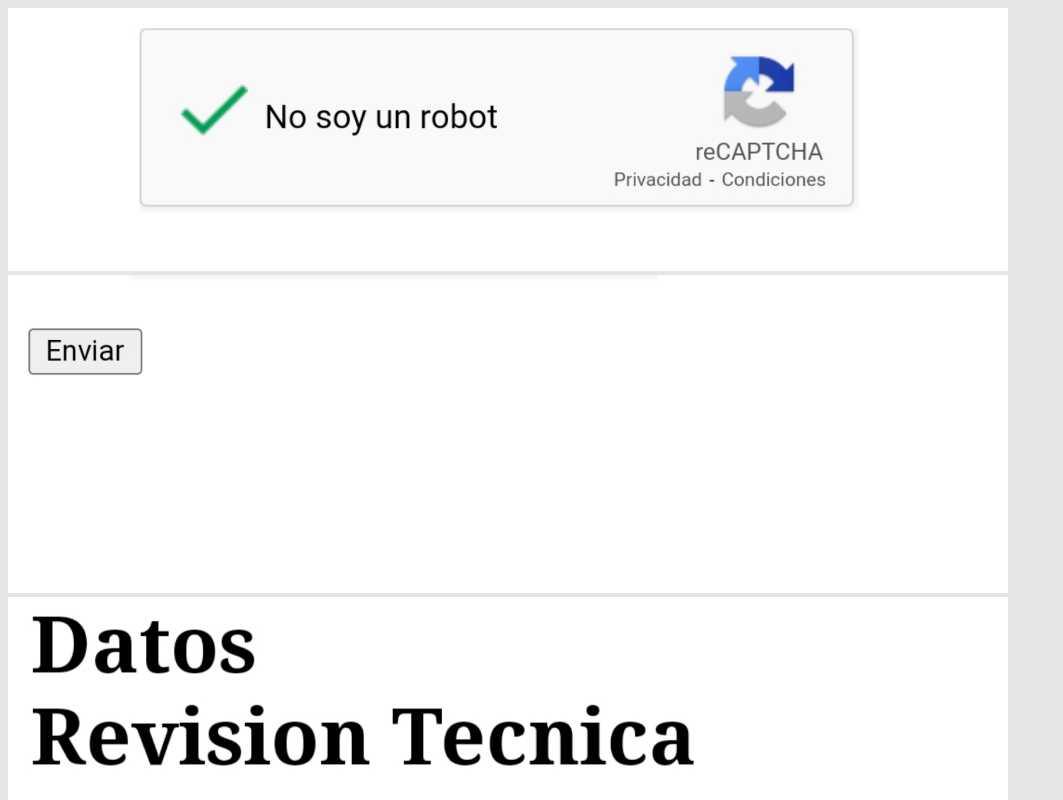
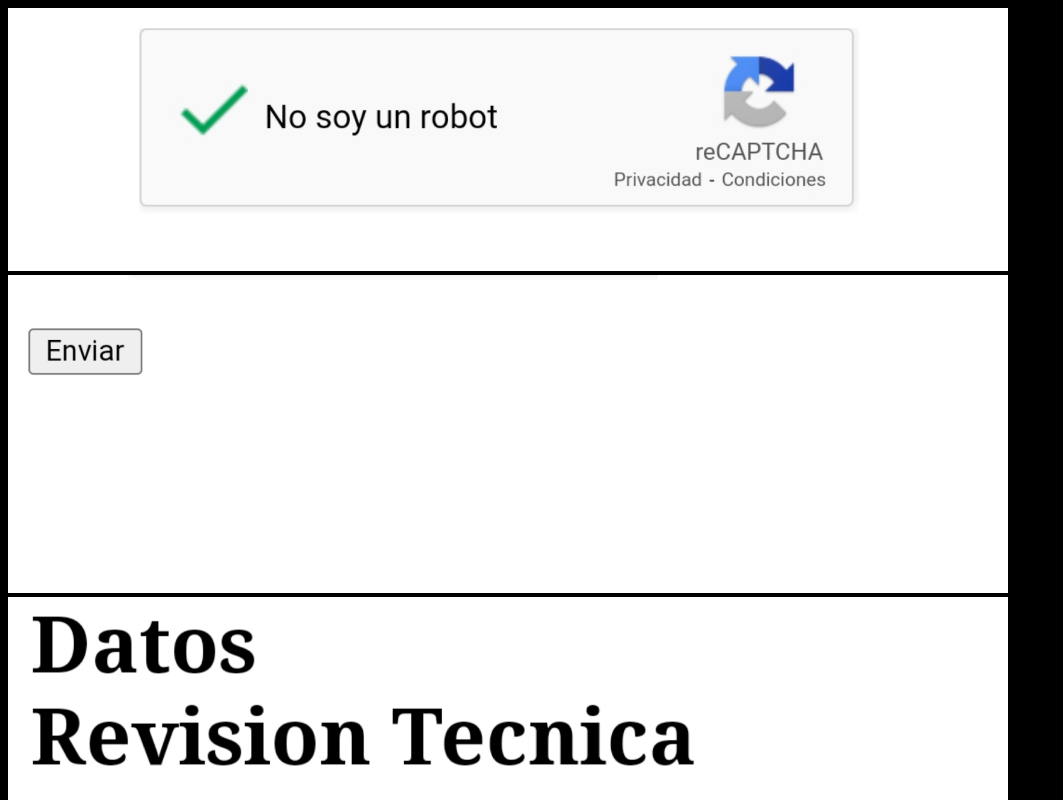
Before and after one commit to Wwwprtclpaginas/-QRRevision-Tecnica-aspx-patentePC5545, a plain HTML site: page index.html in a window 1280 px wide. Shown: the top 800 px of the page, without its empty margins (0-1063 px from the left). Drawn offline with Linux system fonts and the light colour scheme.

Commit message:
Update index.html

```diff
--- a/index.html
+++ b/index.html
@@ -6,7 +6,7 @@
 	<title>Info CRT - MTT</title>
 </head>
 
-<body bgcolor="#e5e5e5">
+<body bgcolor="whitr">
 	<img src="menu1.png" class="foto">
 	<a href="1.png" class="foto"> <img src="boton.png" class="foto"></a>
     <img src="final1.png" class="foto">
```
